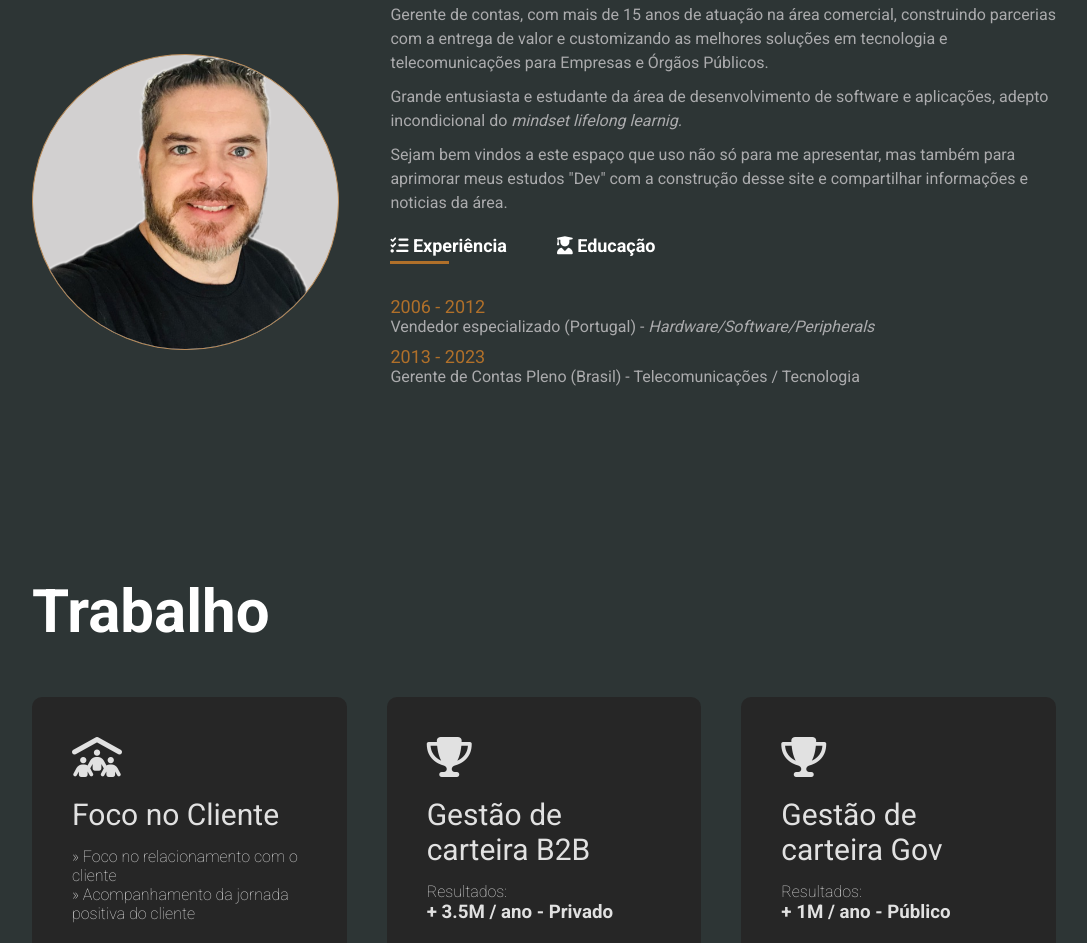
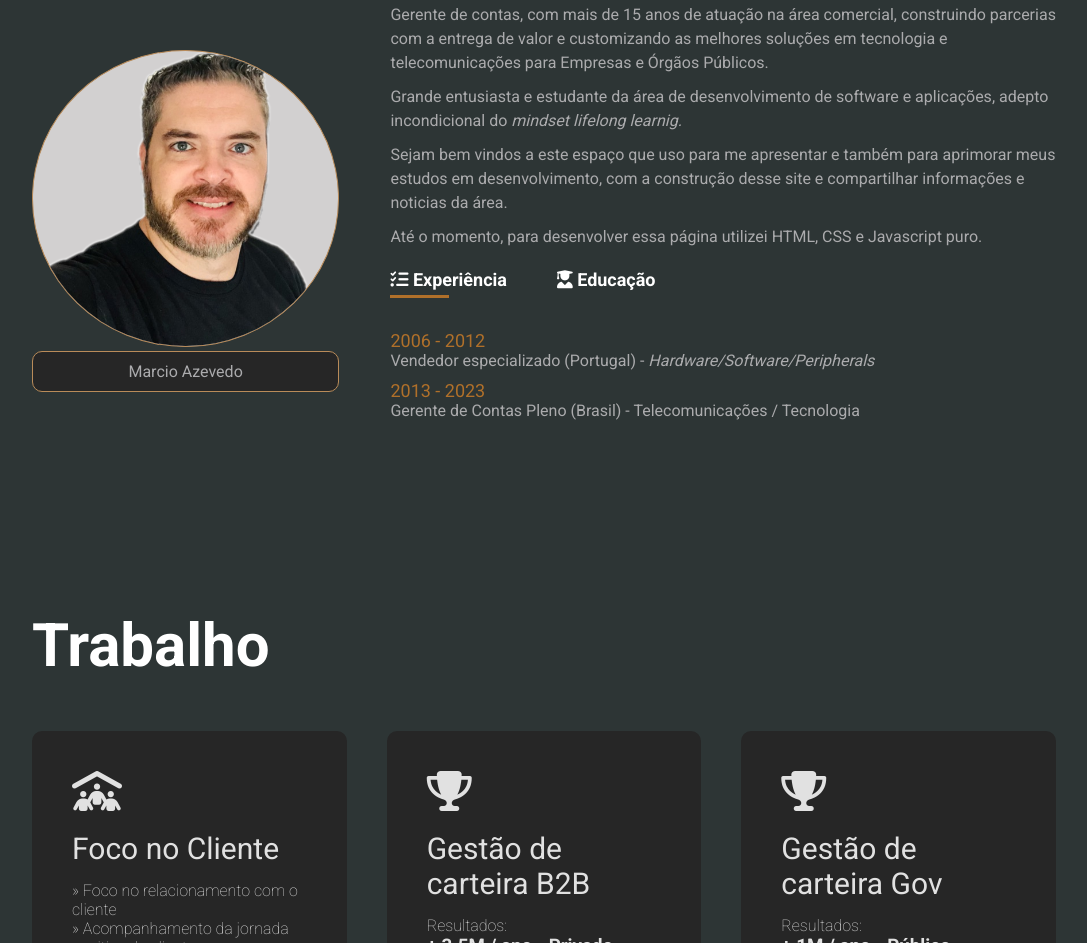
Before and after one commit to Margaze/workpage, a plain HTML site: page index.html in a window 1280 px wide. Shown: the part 1078-2021 px from the top of the page, without its empty margins (96-1183 px from the left). Drawn offline with Linux system fonts and the light colour scheme.

Commit message:
Act name / about

```diff
--- a/index.html
+++ b/index.html
@@ -39,13 +39,15 @@
         <div class="row">
           <div class="sobre-col-1">
             <img src="image/pngmarcio.png" alt="">
+              <p id="img-name">Marcio Azevedo</p>
           </div>
             <div class="sobre-col-2">
 
               <h1 class="sub-title">Sobre</h1>
               <p>Gerente de contas, com mais de 15 anos de atuação na área comercial, construindo parcerias com a entrega de valor e customizando as melhores soluções em tecnologia e telecomunicações para Empresas e Órgãos Públicos.</p>
               <p>Grande entusiasta e estudante da área de desenvolvimento de software e aplicações, adepto incondicional do <i>mindset lifelong learnig.</i></p>
-              <p>Sejam bem vindos a este espaço que uso não só para me apresentar, mas também para aprimorar meus estudos "Dev" com a construção desse site e compartilhar informações e noticias da área.</p>
+              <p>Sejam bem vindos a este espaço que uso para me apresentar e também para aprimorar meus estudos em desenvolvimento, com a construção desse site e compartilhar informações e noticias da área.</p>
+              <p>Até o momento, para desenvolver essa página utilizei HTML, CSS e Javascript puro. </p>
 
 
 
--- a/style.css
+++ b/style.css
@@ -218,7 +218,14 @@ nav ul li a:hover::after{
 
 .tab-contents.active-tab{
   display: block;
+}
 
+#img-name{
+  border-radius: 10px;
+  border: #b98b59 1px solid;
+  text-align: center;
+  padding: 10px;
+  background: #262626;
 }
 
 /* ------  services ------- */
```
